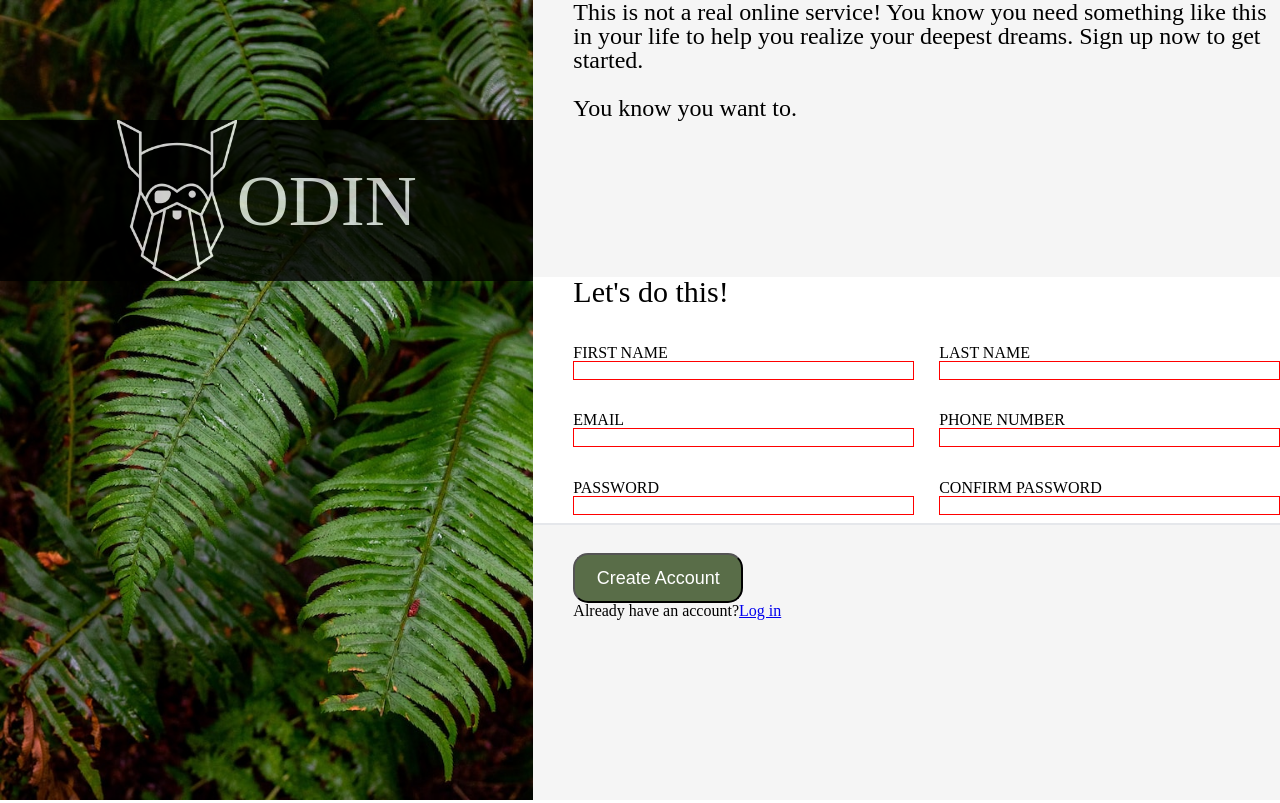
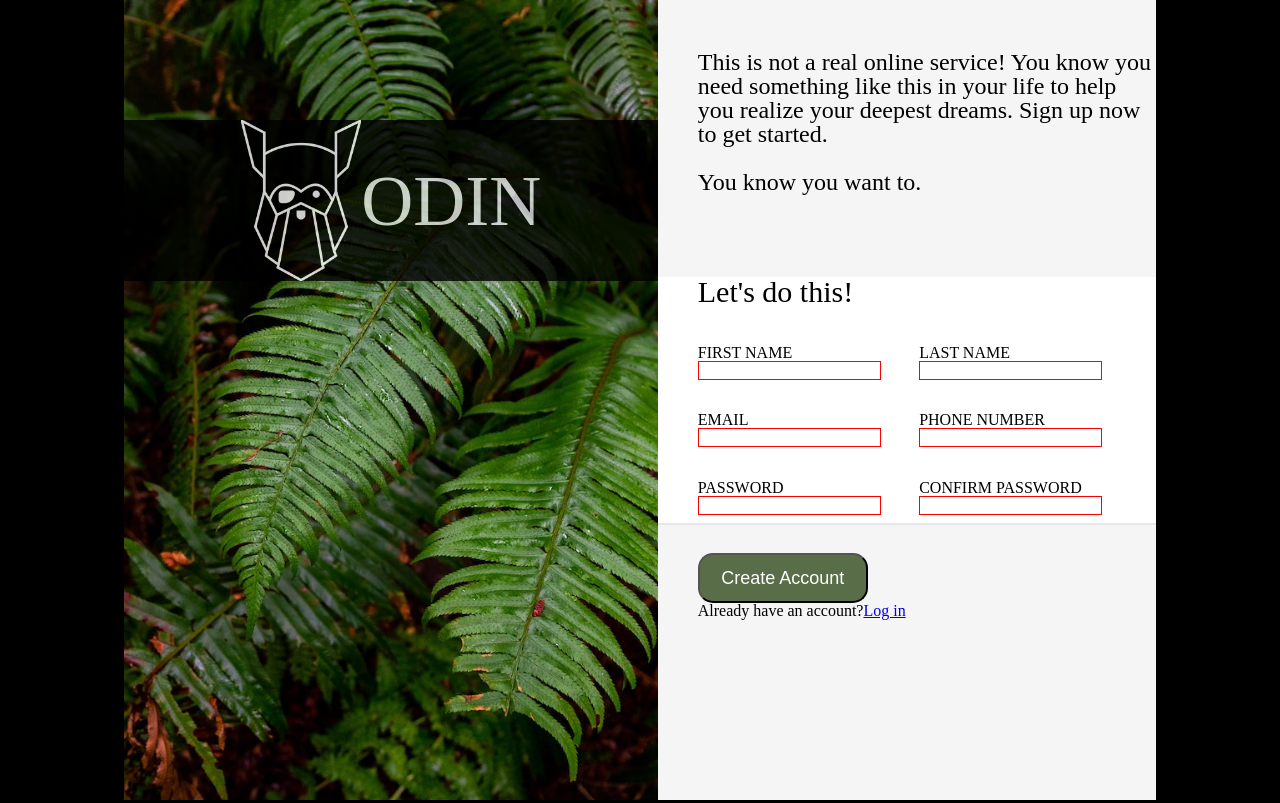
Before and after one commit to eclavel/sign-up-form, a plain HTML site: page index.html in a window 1280 px wide. Drawn offline with Linux system fonts and the light colour scheme.

Commit message:
body has black backround and content in center

```diff
--- a/styles.css
+++ b/styles.css
@@ -130,8 +130,9 @@ table {
 /* start of actual css */
 body {
   display: grid;
-  grid-template-columns: auto 1fr;
-  grid-template-areas: "img form";
+  grid-template-columns: 0.25fr auto 1fr 0.25fr;
+  grid-template-areas: ". img form .";
+  background-color: black;
 }
 aside {
   position: relative;
@@ -179,6 +180,7 @@ main {
 form p {
   grid-area: text;
   font-size: 1.5rem;
+  padding-top: 50px;
 }
 
 form,
@@ -198,11 +200,14 @@ fieldset {
   box-shadow: 0px 2px #e5e7eb;
   background-color: white;
   margin-left: -40px;
+  padding-right: 40px;
 }
 
 form fieldset div.form-input {
   display: flex;
   flex-direction: column;
+  align-items: flex-start;
+  flex-wrap: nowrap;
 }
 form fieldset h3 {
   grid-area: head;
```
